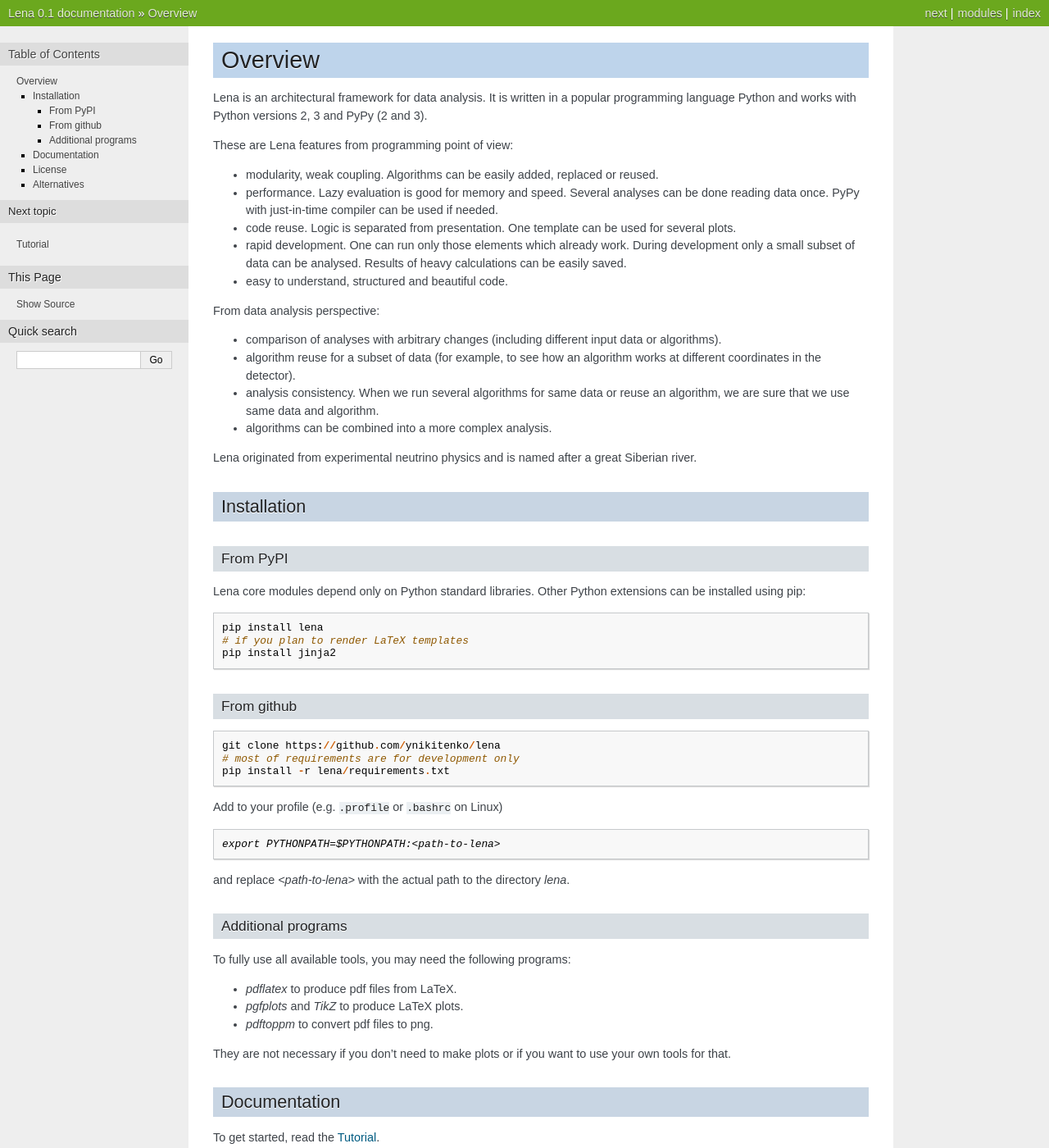
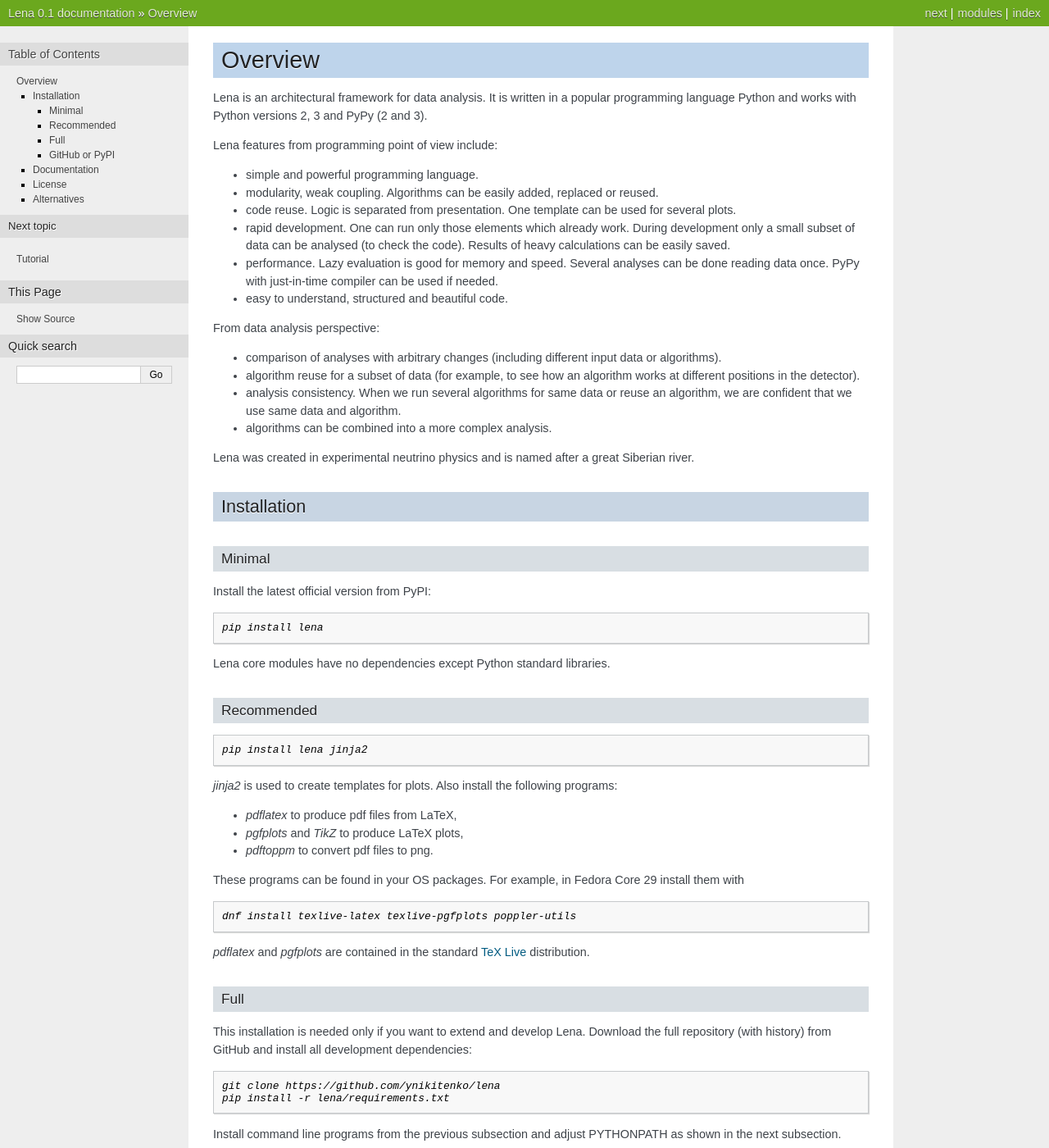
Before and after one commit to ynikitenko/lena, a Sphinx documentation site: the page built from docs/source/index.rst, in a window 1280 px wide and 1400 px high. Shown: the whole window at 82% size. Built offline with Sphinx 7.4.7, drawn with Linux system fonts in a browser that asks for light colours; comment, search, counter and statistics services are not loaded; some of the changed text lies outside the part shown.

Commit message:
Refactor main page (rewrite Installation section into 4). Documentation improvements.

```diff
--- a/docs/source/index.rst
+++ b/docs/source/index.rst
@@ -9,17 +9,14 @@
 
 ..
     todo:
-    - install programs on Linux (pdflatex and other packages)
     - Lena is intended to... - we can write about its mission
       (create good and beautiful software).
-    - from philosophical point of view.
+    -- - in the very end of the tutorial. from philosophical point of view.
       Ready to analyse several issues at once.
       Data analysis is comparison of different entities (expected and observed).
-    - create When should I use Lena? Make Overwiew small.
-    - write about minimal requirements and recommended programs.
-    - move performance to the end, add a note about Python.
     - Add Thanks subsection
     - add release notes somewhere in the future.
+    - create When should I use Lena? Make Overwiew small.
 
 ========
 Overview
@@ -29,18 +26,19 @@
 It is written in a popular programming language Python
 and works with Python versions 2, 3 and PyPy (2 and 3).
 
-..
-    todo: rewrite. ... features ... include...
+Lena features from programming point of view include:
 
-These are Lena features from programming point of view:
+- simple and powerful programming language.
 
 - modularity, weak coupling. Algorithms can be easily added, replaced or reused.
 
-- performance. Lazy evaluation is good for memory and speed. Several analyses can be done reading data once. PyPy with just-in-time compiler can be used if needed.
-
 - code reuse. Logic is separated from presentation. One template can be used for several plots.
 
-- rapid development. One can run only those elements which already work. During development only a small subset of data can be analysed. Results of heavy calculations can be easily saved.
+- rapid development. One can run only those elements which already work.
+  During development only a small subset of data can be analysed (to check the code).
+  Results of heavy calculations can be easily saved.
+
+- performance. Lazy evaluation is good for memory and speed. Several analyses can be done reading data once. PyPy with just-in-time compiler can be used if needed.
 
 - easy to understand, structured and beautiful code.
 
@@ -48,13 +46,16 @@
 
 - comparison of analyses with arbitrary changes (including different input data or algorithms).
 
-- algorithm reuse for a subset of data (for example, to see how an algorithm works at different coordinates in the detector).
+- algorithm reuse for a subset of data
+  (for example, to see how an algorithm works at different positions in the detector).
 
-- analysis consistency. When we run several algorithms for same data or reuse an algorithm, we are sure that we use same data and algorithm.
+- analysis consistency.
+  When we run several algorithms for same data or reuse an algorithm,
+  we are confident that we use same data and algorithm.
 
 - algorithms can be combined into a more complex analysis.
 
-Lena originated from experimental neutrino physics and is named after a great Siberian river.
+Lena was created in experimental neutrino physics and is named after a great Siberian river.
 
 .. .. rst-class:: hidden
 
@@ -69,63 +70,133 @@
 ..
    Q & A <questions_and_answers>
 
+    When to use Lena
+    ----------------
+
+    Your choice may start with the programming language.
+    Here are the advantages of Python
+    (adapted from this `post <https://medium.com/crowdbotics/when-to-use-django-and-when-not-to-9f62f55f693b>`_, where you can find the sources of information):
+
+    - Python is one of the most popular and growing languages in the world.
+    - Python is really easy to learn. It is usually first language of choice for developers.
+    - Don't let the previous statement misguide you in believing that it's only for beginners. Python is used in cutting edge tech as well. Many giants including Google use Python in their tech stack extensively.
+    - It plays nice with other languages.
+    - Developing with Python does not mean that you have to stick with everything that's built with Python only. You may use libraries built with many other languages, including C/C++/Java.
+    - Python is portable, and easy to read.
+    - Python can even run on JVM. Check out Jython.
+    - Python is extensively used and supported in cutting-edge tech like Big Data, Machine Learning, etc.
+    - Access to huge PyPI library.
+
+    "Program development using Python is 5–10 times faster than using C/C++,
+    and 3–5 times faster than using Java", -
+    `estimates <https://www.python.org/doc/essays/omg-darpa-mcc-position/>`_ the author of Python.
+
+
+    .. A general programming language is a tool that allows to express
+
+    A general programming language can be used to express
+    a vast range of commands and ideas.
+    An architectural framework limits what can be done within that.
+
+    OTOH definite structure allows very complex algorithms
+
+
+    Actually easier than cmake
+
+    A software library provides data and algorithms that you can use in your programs.
+    An architectural framework
+
+
 Installation
 ------------
 
-From PyPI
-^^^^^^^^^
+Minimal
+^^^^^^^
+
+Install the latest official version from PyPI:
+
+.. code-block:: console
+
+    pip install lena
+
+Lena core modules have no dependencies except Python standard libraries.
+
+Recommended
+^^^^^^^^^^^
+
+.. code-block:: console
+
+    pip install lena jinja2
+
+*jinja2* is used to create templates for plots.
+Also install the following programs:
+
+* *pdflatex* to produce pdf files from LaTeX,
+* *pgfplots* and *TikZ* to produce LaTeX plots,
+* *pdftoppm* to convert pdf files to png.
+
+.. * *# ssh-agent* to use Lena on remote servers.
+
+These programs can be found in your OS packages.
+For example, in Fedora Core 29 install them with
+
+.. code-block:: console
+
+    dnf install texlive-latex texlive-pgfplots poppler-utils
 
 ..
-    no python extensions!
+    pdflatex from texlive-latex
+    pgfplots from texlive-pgfplots
+    pdftoppm from poppler-utils
 
-Lena core modules depend only on Python standard libraries.
-Other Python extensions can be installed using pip:
+*pdflatex* and *pgfplots* are contained in the standard
+`TeX Live <https://www.ctan.org/pkg/texlive>`_ distribution.
 
-::
-
-    pip install lena
-    # if you plan to render LaTeX templates
-    pip install jinja2
+Full
+^^^^
+This installation is needed only if you want to extend and develop Lena.
+Download the full repository (with history) from GitHub
+and install all development dependencies:
 
 ..
     # without jinja2
     # unfortunately, now jinja2 seems to be not
     # in the default requirements.
     pip install --no-deps lena
-    # or, for Python 3
-    pip3 install lena
 
-From github
-^^^^^^^^^^^
-::
+.. code-block:: console
 
     git clone https://github.com/ynikitenko/lena
-    # most of requirements are for development only
     pip install -r lena/requirements.txt
 
+Install command line programs from the previous subsection and adjust PYTHONPATH
+as shown in the next subsection.
+
+GitHub or PyPI
+^^^^^^^^^^^^^^
+
+PyPI contains the last official release, which was tested for more Python versions.
+GitHub contains the most recent development code for experienced users.
+Usually it is well tested too,
+but there is a chance that a newly introduced interface can be changed.
+
+For most users *pip* install should be easier.
+If for some reasons you can't do that, you can get an archive
+of an official release
+from GitHub `releases <https://github.com/ynikitenko/lena/releases>`_.
+
+*pip* installs the framework to a system directory, while to install with *git*
+you need to adjust the PYTHONPATH.
+
 Add to your profile (e.g. ``.profile`` or ``.bashrc`` on Linux)
+
+.. .bashrc is for non-interactive shells, which are used with 'ssh command'.
 
 .. code-block:: console
 
     export PYTHONPATH=$PYTHONPATH:<path-to-lena>
 
-and replace *<path-to-lena>* with the actual path to the directory *lena*.
-
-.. .bashrc is for non-interactive shells, which are used with 'ssh command'.
-
-Additional programs
-^^^^^^^^^^^^^^^^^^^
-
-To fully use all available tools, you may need the following programs:
-
-* *pdflatex* to produce pdf files from LaTeX.
-* *pgfplots* and *TikZ* to produce LaTeX plots.
-* *pdftoppm* to convert pdf files to png.
-
-.. * *# ssh-agent* to use Lena on remote servers.
-
-They are not necessary if you don't need to make plots
-or if you want to use your own tools for that.
+and replace *<path-to-lena>* with the actual path to the cloned repository.
 
 Documentation
 -------------
--- a/docs/source/tutorial/answers.rst
+++ b/docs/source/tutorial/answers.rst
@@ -132,7 +132,7 @@
 Consequently, if we want to branch the sequence, we need to think
 what to do: to start only when all consumers asked,
 to use a buffer, or to start with one consumer
-and to push the rest of the data conforming to the *push* model.
+and to push data into the others conforming to the *push* model.
 
 Part 2
 ------
```
Also changed, not shown: other parts of docs/source/index.rst (+4 -1 lines), other parts of docs/source/tutorial/answers.rst (+1 -1 lines), 10 other files.
